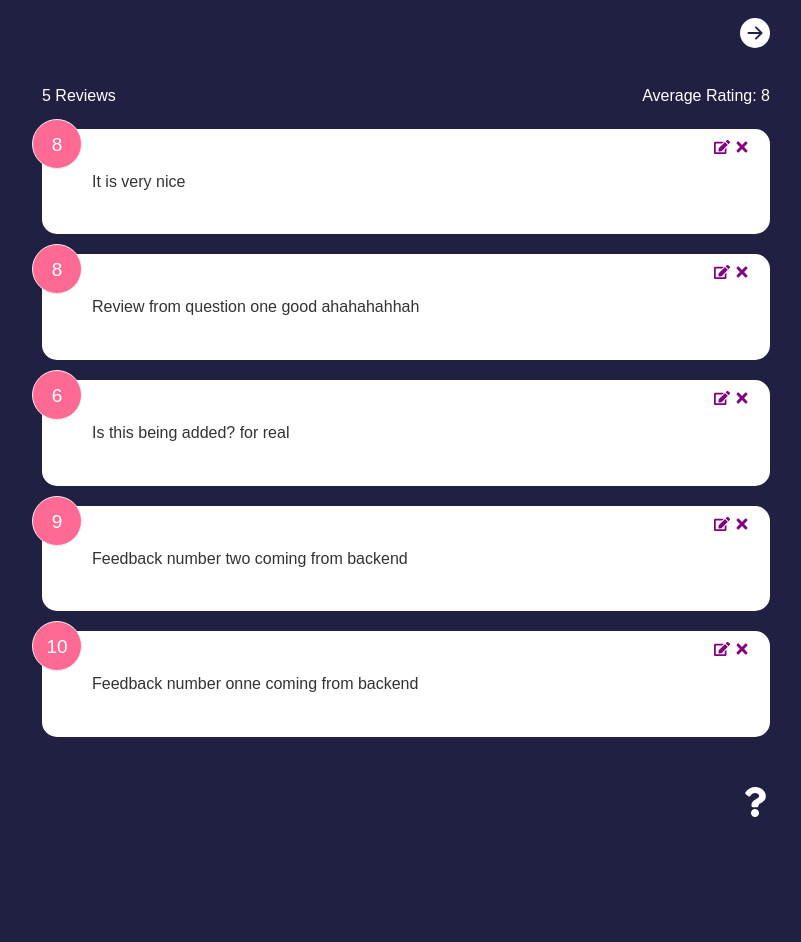
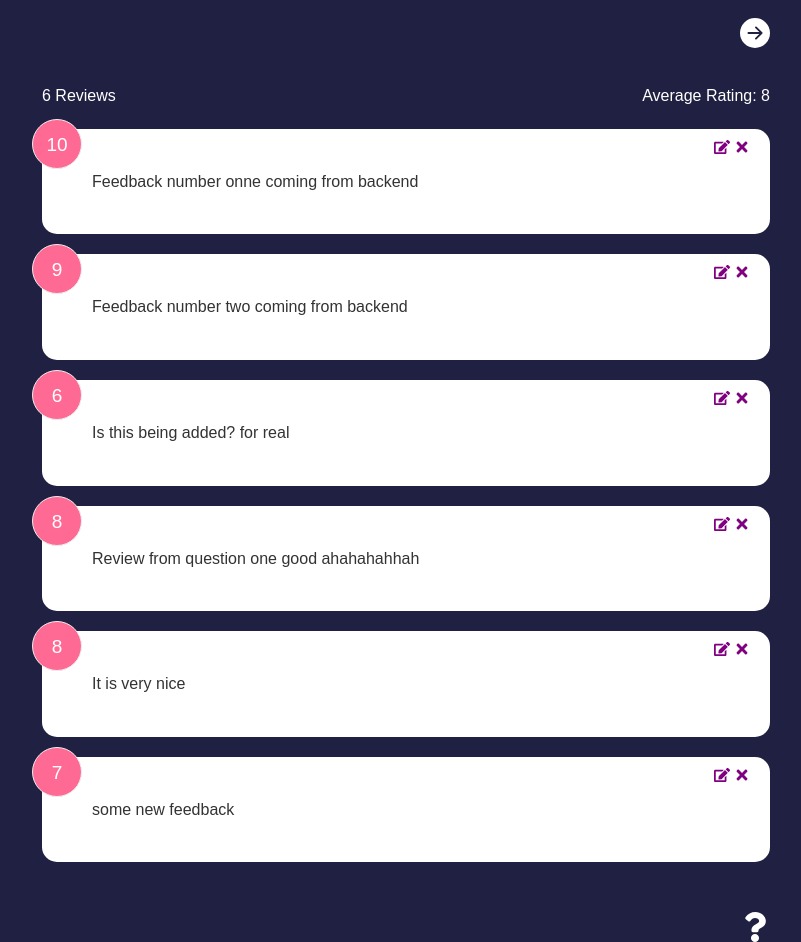
Before and after one commit to Nicolas17ES/Portfolio, a React (Create React App) app: page /feedback in a window 1280 px wide. Shown: the part 467-1409 px from the top of the page, without its empty margins (234-1035 px from the left). Before the commit the page ends 1284 px from the top, so only its background shows below. Built offline with nearby package versions, Linux system fonts and the light colour scheme; data requests are answered from the project's data file.

Commit message:
added backend, nodejs and mysql

```diff
--- a/db.json
+++ b/db.json
@@ -53,6 +53,18 @@
       "rating": 4,
       "questionNumber": 3,
       "id": 10
+    },
+    {
+      "text": "Lets try if this works again",
+      "rating": 10,
+      "questionNumber": 3,
+      "id": 11
+    },
+    {
+      "text": "some new feedback",
+      "rating": 7,
+      "questionNumber": 1,
+      "id": 12
     }
   ]
 }
--- a/package.json
+++ b/package.json
@@ -2,7 +2,7 @@
   "name": "feedback-app",
   "version": "0.1.0",
   "private": true,
-  "proxy": "http://localhost:5001",
+  "proxy": "http://localhost:3001",
   "dependencies": {
     "@testing-library/jest-dom": "^5.16.2",
     "@testing-library/react": "^12.1.3",
--- a/src/components/feedback/FeedbackForm.jsx
+++ b/src/components/feedback/FeedbackForm.jsx
@@ -58,9 +58,10 @@ function FeedbackForm({data}) {
             }
             if(feedbackEdit.edit === true){
 
-                const data = await updateFeedback(feedbackEdit.item.id, newFeedback)
+                await updateFeedback(feedbackEdit.item.feedback_id, newFeedback)
+                console.log(feedbackEdit.item.feedback_id)
 
-                let payload = feedback.map((item) => (item.id === feedbackEdit.item.id ? {...item, ...data} : item))
+                let payload = feedback.map((item) => (item.feedback_id === feedbackEdit.item.feedback_id ? {...item, ...newFeedback} : item))
 
                 dispatch({
                     type: 'GET_FEEDBACK',
@@ -72,8 +73,8 @@ function FeedbackForm({data}) {
                 })
             } else {
                 async function addTheFeedback(){
-                    const data = await addFeedback(newFeedback)
-                    let payload = [data, ...feedback]
+                    await addFeedback(newFeedback)
+                    let payload = [newFeedback, ...feedback]
                     dispatch({
                             type: 'GET_FEEDBACK',
                             payload: payload
--- a/src/components/feedback/FeedbackItem.jsx
+++ b/src/components/feedback/FeedbackItem.jsx
@@ -11,8 +11,8 @@ function FeedbackItem({item}) {
         const {dispatch, feedback} = useContext(FeedbackContext);
 
         async function deleteTheFeedback (id){
-           await deleteFeedback(item.id);
-            let payload = feedback.filter((item) => item.id != id)
+           await deleteFeedback(item.feedback_id);
+            let payload = feedback.filter((item) => item.feedback_id != id)
             dispatch({
                 type: 'GET_FEEDBACK',
                 payload: payload
@@ -32,7 +32,7 @@ function FeedbackItem({item}) {
     return (
         <Card>
             <div className="num-display">{item.rating}</div>
-            <button onClick={() => deleteTheFeedback(item.id)} className="close"><FaTimes color="purple"/></button>
+            <button onClick={() => deleteTheFeedback(item.feedback_id)} className="close"><FaTimes color="purple"/></button>
             <button onClick={editFeedback} className="edit"><FaEdit color="purple"/></button>
             <div className="text-display">{item.text}</div>
         </Card>
--- a/src/context/feedback/FeedBackActions.js
+++ b/src/context/feedback/FeedBackActions.js
@@ -2,7 +2,7 @@
 
 export const fetchFeedback = async () => {
 
-        const response = await fetch("/feedback?_sort=id&_order=desc")
+        const response = await fetch("/feedback")
         const data = await response.json();
         return data;
     }
@@ -16,13 +16,16 @@ export const fetchFeedback = async () => {
                 'Content-Type': 'application/json'
             },
             body: JSON.stringify(newFeedback)
+
         })
+        console.log(newFeedback)
         const data = await response.json();
         return data;
     }
 
     //Edit the item that has been set
     export const updateFeedback = async (id, updatedItem) => {
+        console.log(id)
 
         const response = await fetch(`/feedback/${id}`, {
             method: "PUT",
--- a/src/index.css
+++ b/src/index.css
@@ -233,6 +233,11 @@ input:focus {
   cursor: pointer;
 }
 
+.arrow:hover{
+  transform: scale(0.98);
+  opacity: 0.9;
+}
+
 /* FIX: Remove position: absolute to keep about icon at the bottom of the
  * document */
 
```
